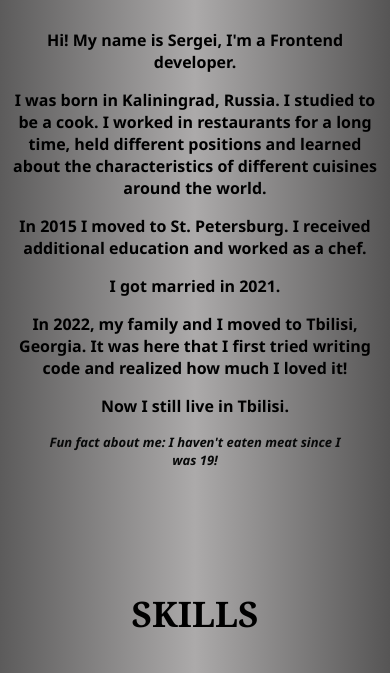
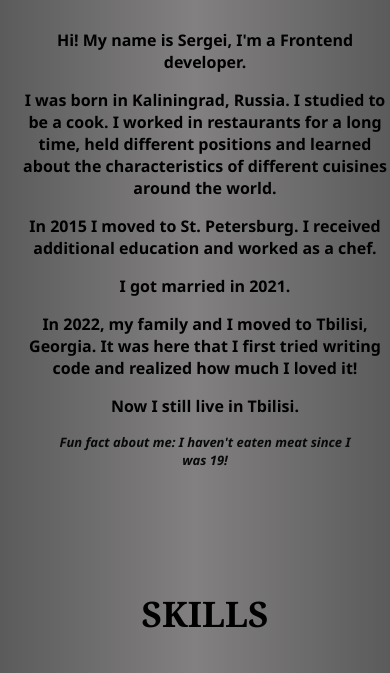
Before and after one commit to SergeiGolberg/SergeiGolberg.github.io, a plain HTML site: page index.html in a window 390 px wide. Shown: the part 501-1174 px from the top of the page. Drawn offline with Linux system fonts and the light colour scheme.

Commit message:
minor edits

```diff
--- a/styles/style.css
+++ b/styles/style.css
@@ -3,7 +3,7 @@
             /* BASIC RULES */
 
 body {
-    background: linear-gradient(90deg, rgb(92, 91, 91), #acaaaa, rgb(86, 85, 85));
+    background: linear-gradient(90deg, rgb(92, 91, 91), #828080, rgb(92, 91, 91));
     font-family: Georgia, 'Times New Roman', Times, serif;
     font-size: 1.2rem;
 }
@@ -16,7 +16,6 @@ main {
 section {
     padding-top: 10px;
     padding-bottom: 80px;
-
     display: grid;
 }
 
@@ -339,9 +338,8 @@ footer p {
 
 @media screen and (max-width: 700px) {
     main {
-        max-width: 600px;
         width: 100%;
-        margin: 0 auto;
+        margin: 0 10px;
     }
     .about-me-content {
         display: block;
```
